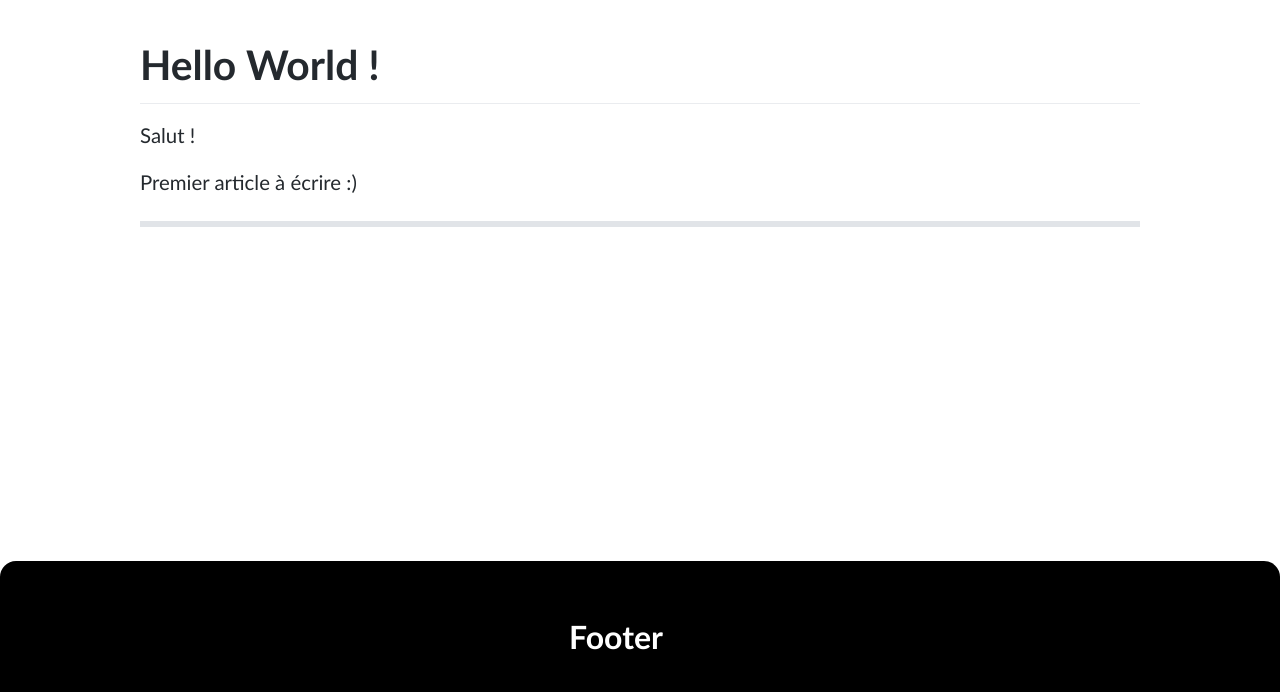
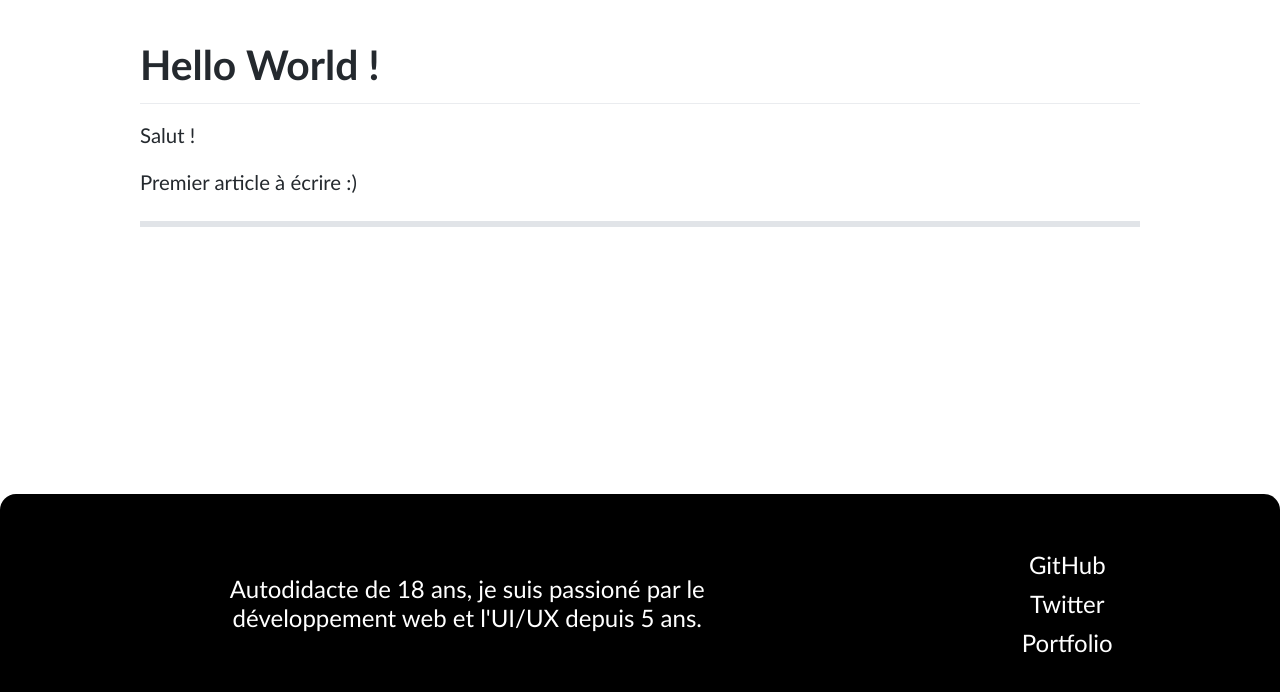
Before and after one commit to KeziahMoselle/blog.keziahmoselle.fr, a Gatsby site: page /hello-world/ in a window 1280 px wide. Shown: the part 88-780 px from the top of the page. Built offline with nearby package versions, Linux system fonts and the light colour scheme; Gatsby itself is replaced by a stand-in of ours.

Commit message:
feat: footer content

```diff
--- a/src/components/Footer.js
+++ b/src/components/Footer.js
@@ -5,7 +5,23 @@ function Footer () {
   return (
     <footer>
       <div className="container">
-        <h2>Footer</h2>
+        <p>
+          Autodidacte de 18 ans, je suis passioné par le développement web et l'UI/UX depuis 5 ans.
+        </p>
+
+        <ul>
+          <li>
+            <a href="https://github.com/KeziahMoselle">GitHub</a>
+          </li>
+
+          <li>
+            <a href="https://twitter.com/KeziahMoselle">Twitter</a>
+          </li>
+
+          <li>
+            <a href="https://keziahmoselle.fr/">Portfolio</a>
+          </li>
+        </ul>
       </div>
     </footer>
   )
--- a/src/components/index.css
+++ b/src/components/index.css
@@ -561,7 +561,6 @@ header img {
 footer {
   width: 100%;
   background-color: black;
-  color: white;
   padding: 16px;
   border-top-left-radius: 16px;
   border-top-right-radius: 16px;
@@ -569,8 +568,34 @@ footer {
 
 footer .container {
   display: flex;
-  justify-content: center;
+  justify-content: space-around;
   align-items: center;
   flex-wrap: wrap;
-  margin: 40px 0;
+  margin: 32px auto;
 }
+
+footer p {
+  text-align: center;
+  max-width: 600px;
+  margin: 32px 0;
+}
+
+footer ul {
+  max-width: 600px;
+  display: flex;
+  flex-direction: column;
+  align-items: center;
+}
+
+footer ul li:not(:last-child) {
+  margin-bottom: 10px;
+}
+
+footer a, footer p {
+  font-size: 24px;
+  color: white;
+}
+
+footer a:hover {
+  text-decoration: underline;
+}
```
